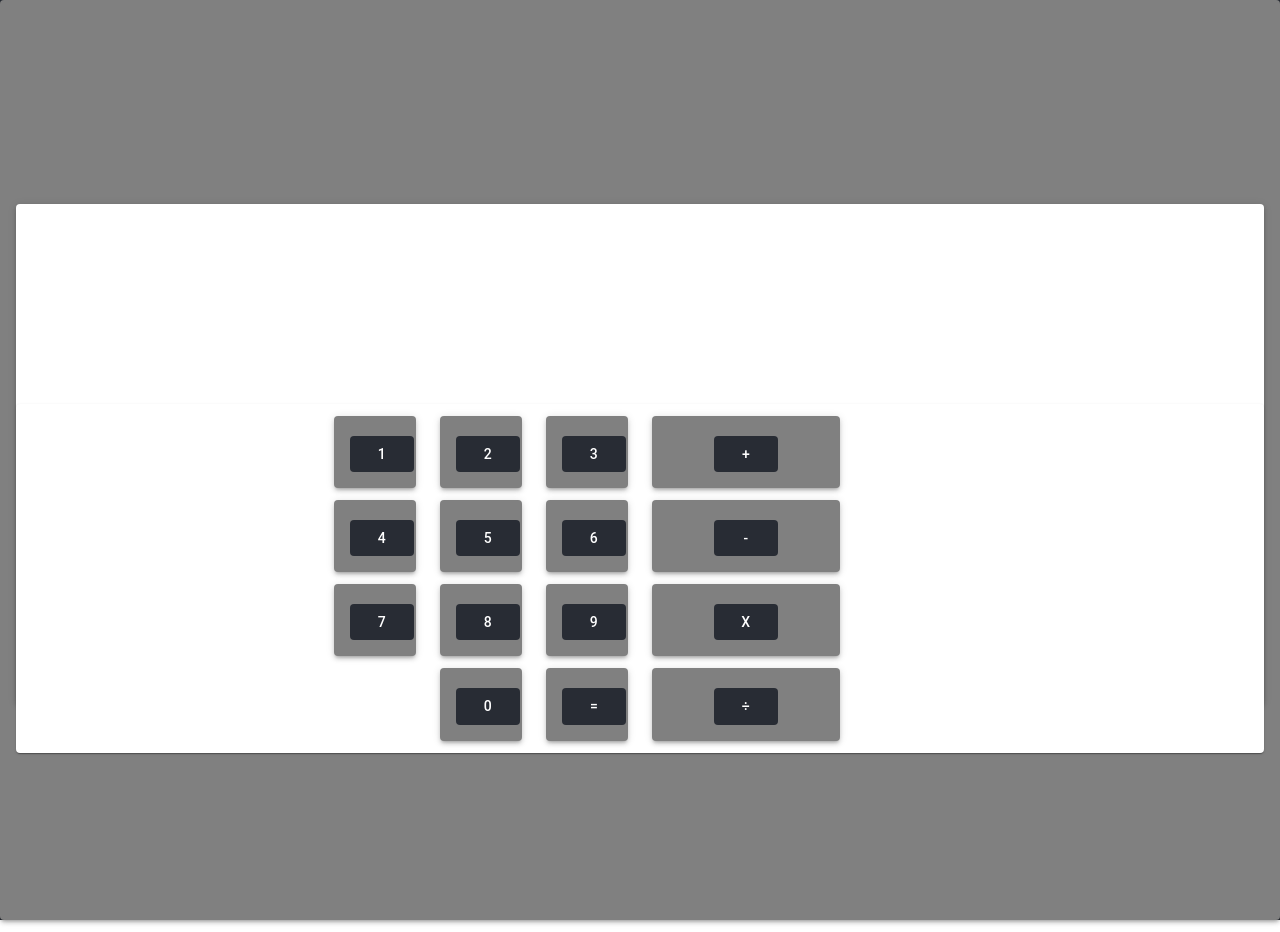
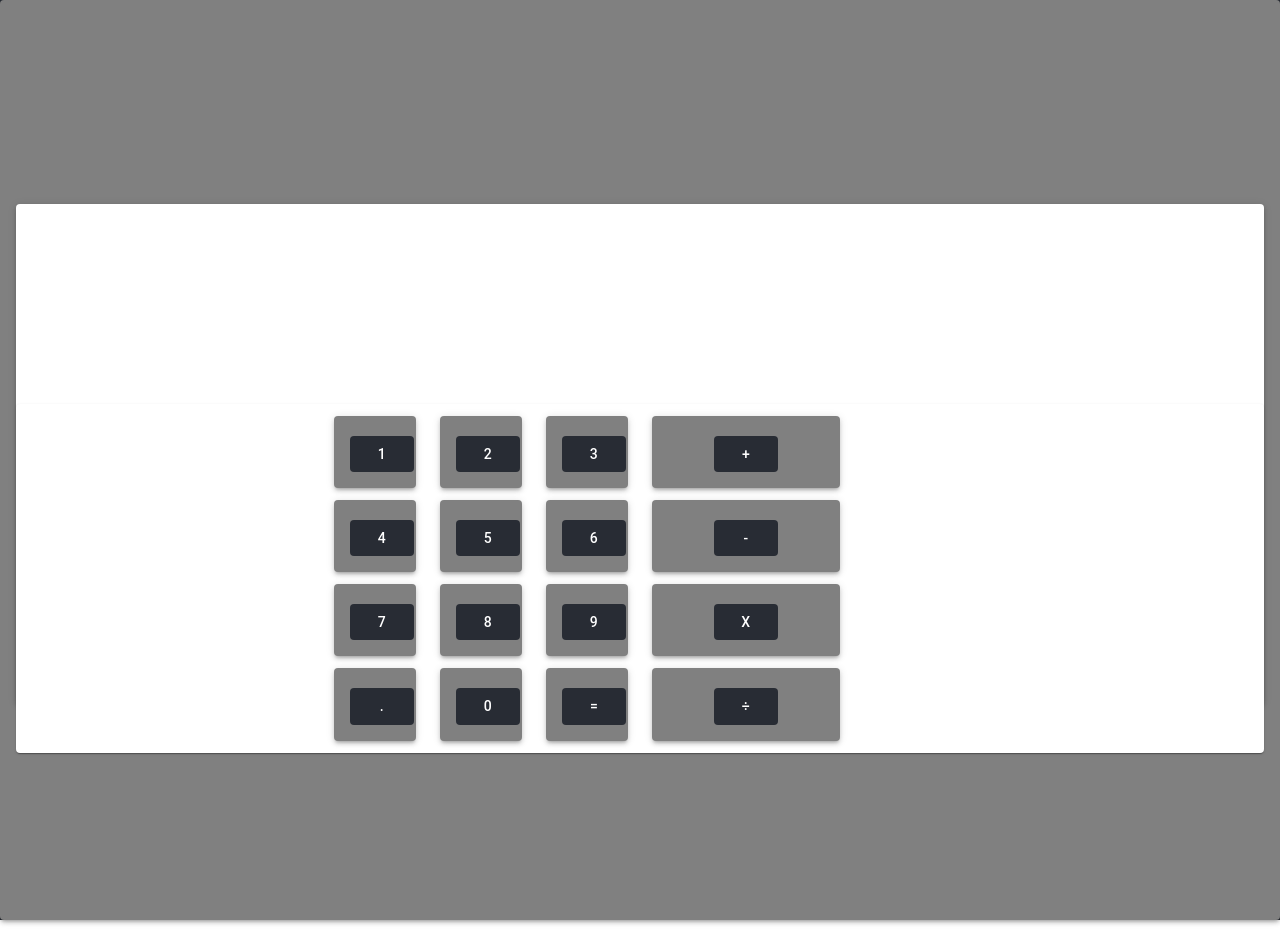
Before and after one commit to vonerikbarren/XYZ-Calculator, a React (Create React App) app in the folder client/: page / in a window 1280 px wide. Built offline with nearby package versions, Linux system fonts and the light colour scheme.

Commit message:
created the decimal button for the keypad as well

```diff
--- a/client/src/Components/App/Application/Application.js
+++ b/client/src/Components/App/Application/Application.js
@@ -49,6 +49,7 @@ export default function Application() {
         <CalcButton number="1" />
         <CalcButton number="4" />
         <CalcButton number="7" />
+        <CalcButton number="." />
       </Grid>
 
       <Grid item xs={1}>
```
